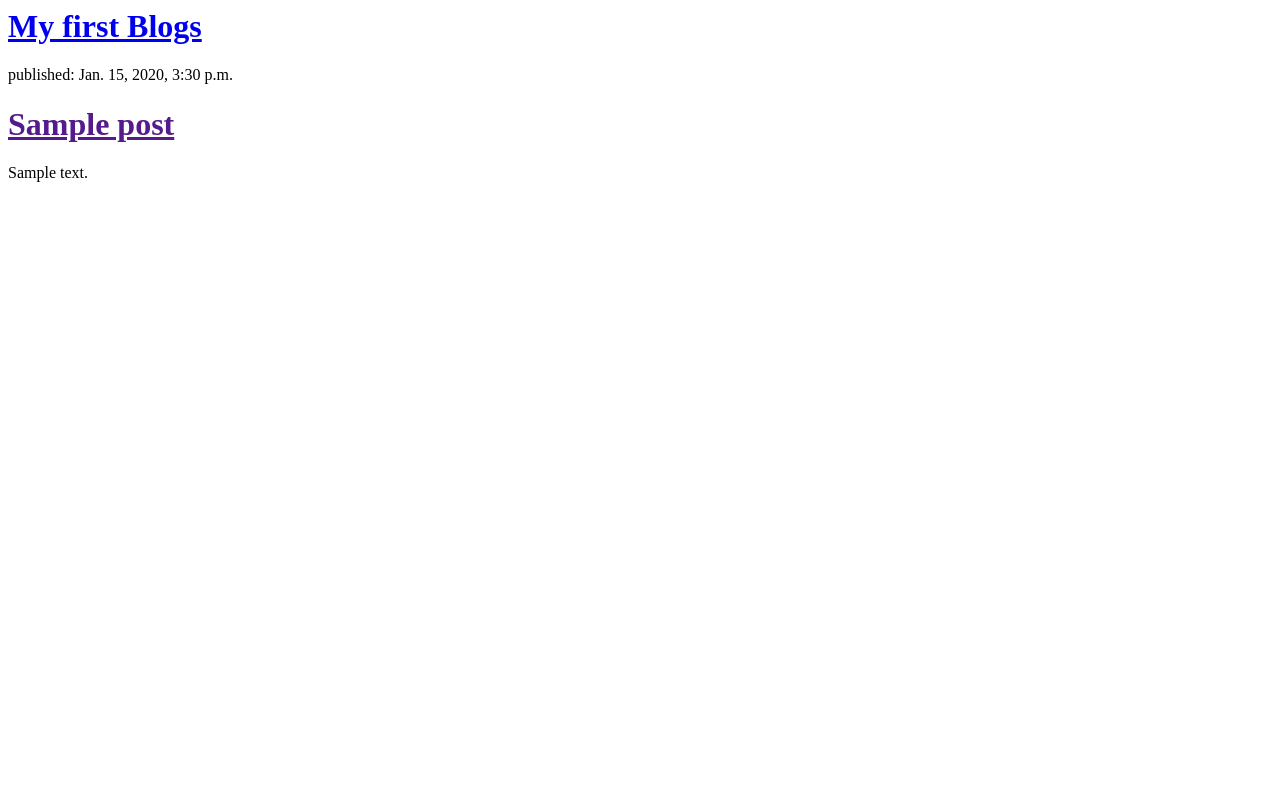
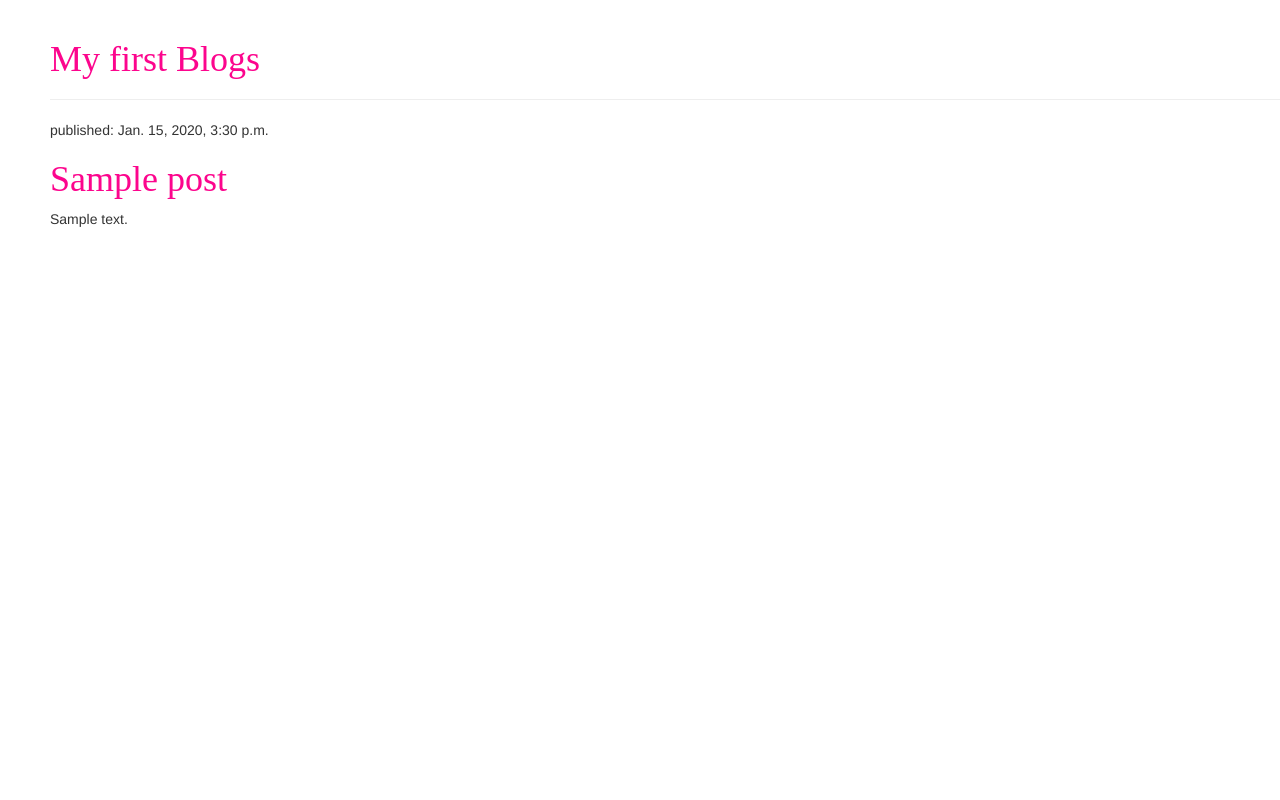
Before and after one commit to mrigendraRai/my-first-blog, a Django app: template blog/templates/blog/post_list.html in a window 1280 px wide. Run offline with Django 3.2, Linux system fonts and the light colour scheme; the template is opened without the code that fills it: values that come from a table or form of the project are taken from there, others are empty; tables that the repository leaves empty hold one stand-in row (values such as "Sample post"); some libraries are stand-ins or nearby versions.

Commit message:
Added one dir static in blog.

```diff
--- /dev/null
+++ b/blog/static/css/blog.css
@@ -0,0 +1,8 @@
+h1 a {
+    color: rgb(252, 5, 141);
+    font-family: 'Lobster';
+}
+
+body {
+    padding-left: 50px;
+}
--- a/blog/templates/blog/post_list.html
+++ b/blog/templates/blog/post_list.html
@@ -1,12 +1,23 @@
+{% load static %}
 <html>
-<div>
+<head>
+    <title>My first blog.</title>
+    <link rel="stylesheet" href="//maxcdn.bootstrapcdn.com/bootstrap/3.2.0/css/bootstrap.min.css">
+    <link rel="stylesheet" href="//maxcdn.bootstrapcdn.com/bootstrap/3.2.0/css/bootstrap-theme.min.css">
+    <link rel="stylesheet" href="{% static 'css/blog.css' %}">
+</head>
+<body>
+    <div class="page-header">
         <h1><a href="/">My first Blogs</a></h1>
     </div>
 
+
     {% for post in posts %}
-    <div>
+        <div class="post">
             <p>published: {{ post.published_date }}</p>
             <h1><a href="">{{ post.title }}</a></h1>
             <p>{{ post.text|linebreaksbr }}</p>
         </div>
     {% endfor %}
+</body>
+</html>
```
Lines whose indentation alone changed are shown as unchanged.
